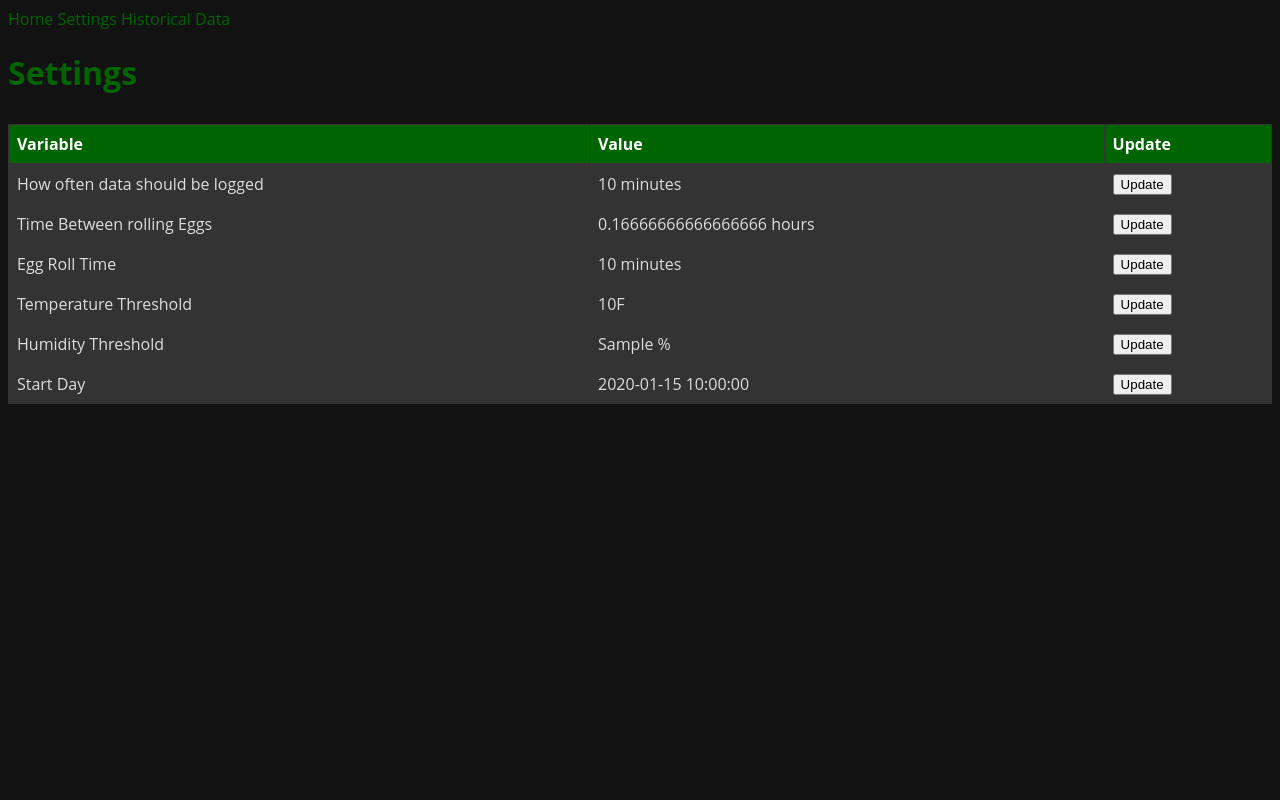
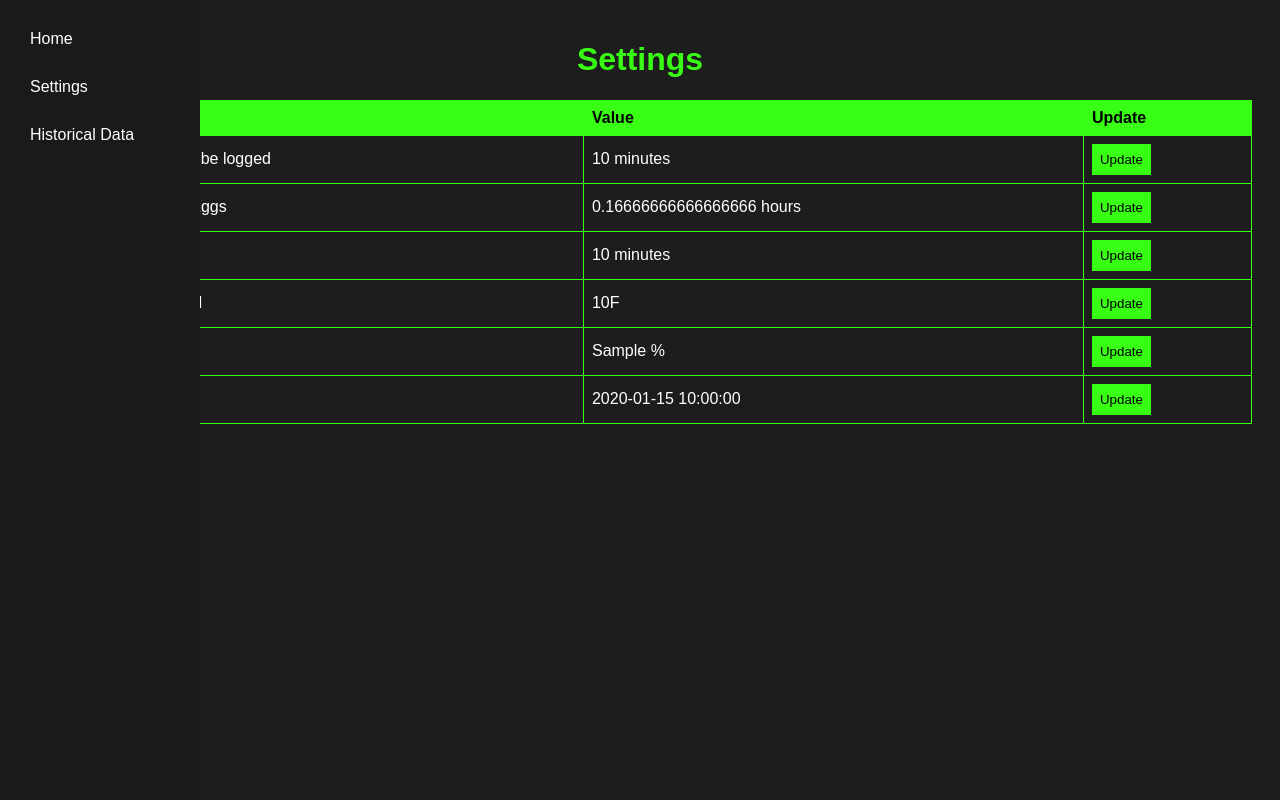
Before and after one commit to rrobert45/App, a Flask app: template templates/settings.html in a window 1280 px wide. Run offline with Flask 2, Linux system fonts and the light colour scheme; the template is opened without the code that fills it: most values are stand-ins (such as "Sample title", 1, 10 or a date in 2020).

Commit message:
Update style.css

```diff
--- a/static/style.css
+++ b/static/style.css
@@ -1,44 +1,217 @@
 body {
-  background-color: #121212;
-  color: #ddd;
-  font-family: 'Open Sans', sans-serif;
+  background-color: #1d1d1d;
+  color: white;
+  font-family: Arial, sans-serif;
 }
 
-/* Headings */
-h1, h2, h3, h4, h5, h6 {
-  color: #006400;
+h1 {
+  text-align: center;
+  color: #39ff14;
 }
 
-/* Links */
-a {
-  color: #006400;
-  text-decoration: none;
+/* Navigation Bar */
+nav {
+  background-color: #1d1d1d;
+  color: white;
+  display: flex;
+  justify-content: space-between;
+  align-items: center;
+  padding: 0px 20px;
 }
 
-a:hover {
-  color: #ddd;
+nav a {
+  color: white;
+  text-decoration: none;
+  padding: 10px;
 }
 
-/* Table */
-table {
-  border-collapse: collapse;
-  width: 100%;
-  margin: 30px 0;
-  background-color: #1b1b1b;
+nav a:hover {
+  background-color: #39ff14;
+  color: black;
 }
 
-th, td {
-  border: 1px solid #333;
+/* Settings Page */
+.settings {
+  display: flex;
+  flex-wrap: wrap;
+  justify-content: center;
+  align-items: center;
+  margin: 20px;
+}
+
+.settings table {
+  width: 100%;
+  border-collapse: collapse;
+}
+
+.settings th, .settings td {
+  border: 1px solid #39ff14;
   padding: 8px;
   text-align: left;
 }
 
-th {
-  background-color: #006400;
-  color: #fff;
+.settings th {
+  background-color: #39ff14;
+  color: black;
 }
 
-td {
-  background-color: #333;
-  color: #ddd;
+.settings .update-button {
+  background-color: #39ff14;
+  color: black;
+  border: none;
+  padding: 8px;
 }
+
+/* Historical Data Page */
+.historical-data {
+  display: flex;
+  flex-wrap: wrap;
+  justify-content: center;
+  align-items: center;
+  margin: 20px;
+}
+
+.historical-data table {
+  width: 100%;
+  border-collapse: collapse;
+  font-size: 14px;
+  color: white;
+  background-color: #1d1e21;
+  border: 1px solid #39ff14;
+  padding: 8px;
+  }
+
+  .historical-data th, td {
+  border: 1px solid #39ff14;
+  padding: 8px;
+  text-align: left;
+  }
+
+  .historical-data th {
+  background-color: #39ff14;
+  color: black;
+  }
+
+  .historical-data .data-row {
+  display: flex;
+  flex-wrap: nowrap;
+  justify-content: center;
+  align-items: center;
+  margin: 10px;
+  }
+
+  .historical-data .data-label {
+  font-weight: bold;
+  margin-right: 10px;
+  }
+
+  .historical-data .data-value {
+  font-weight: bold;
+  }
+
+  .historical-data {
+  display: flex;
+  flex-wrap: wrap;
+  justify-content: center;
+  align-items: center;
+  padding: 20px;
+  }
+
+  .navbar {
+  position: fixed;
+  top: 0;
+  left: 0;
+  width: 200px;
+  height: 100%;
+  background-color: #1d1e21;
+  color: white;
+  padding: 20px;
+  box-sizing: border-box;
+  }
+
+  .navbar a {
+  color: white;
+  text-decoration: none;
+  margin-bottom: 10px;
+  display: block;
+  }
+
+  .navbar a:hover {
+  color: #39ff14;
+  }
+
+  .navbar h3 {
+    color: #39ff14;
+    font-weight: bold;
+    margin: 0;
+    padding: 10px;
+    }
+
+    .navbar a {
+    color: white;
+    text-decoration: none;
+    padding: 10px;
+    display: block;
+    }
+
+    .navbar a:hover {
+    background-color: #39ff14;
+    color: black;
+    }
+
+    .navbar {
+    background-color: #1a1a1a;
+    width: 200px;
+    position: fixed;
+    top: 0;
+    bottom: 0;
+    left: 0;
+    padding: 20px;
+    }
+
+    .content {
+    margin-left: 220px;
+    padding: 20px;
+    }
+
+    .card {
+    background-color: #2c2c2c;
+    padding: 20px;
+    border-radius: 5px;
+    box-shadow: 0px 0px 10px #39ff14;
+    }
+
+    .card h2 {
+    color: #39ff14;
+    margin: 0;
+    }
+
+    .card p {
+    color: white;
+    margin: 0;
+    }
+
+    .card a {
+    color: #39ff14;
+    text-decoration: none;
+    }
+
+    .card a:hover {
+    text-decoration: underline;
+    }
+
+    .card-grid {
+    display: grid;
+    grid-template-columns: repeat(auto-fill, minmax(250px, 1fr));
+    grid-gap: 20px;
+    margin-top: 20px;
+    }
+
+    .update-button {
+    background-color: #39ff14;
+    border: none;
+    color: black;
+    padding: 10px 20px;
+    text-align: center;
+    text-decoration: none;
+    display: inline-block;
```
